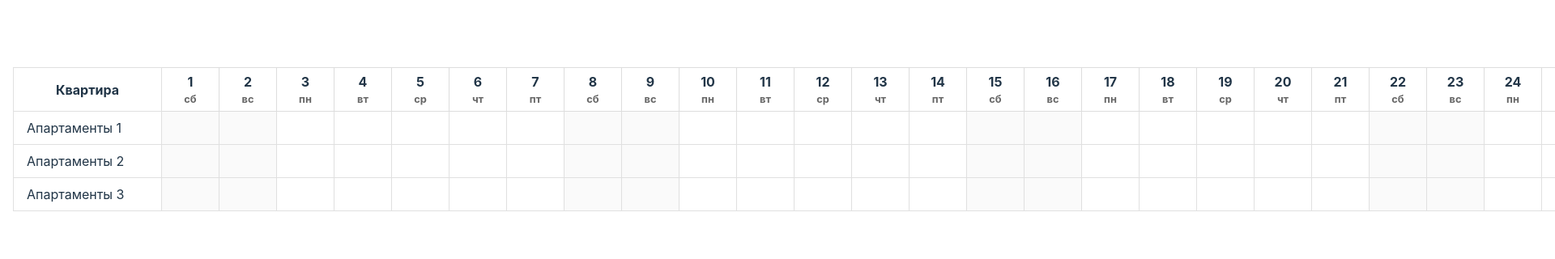
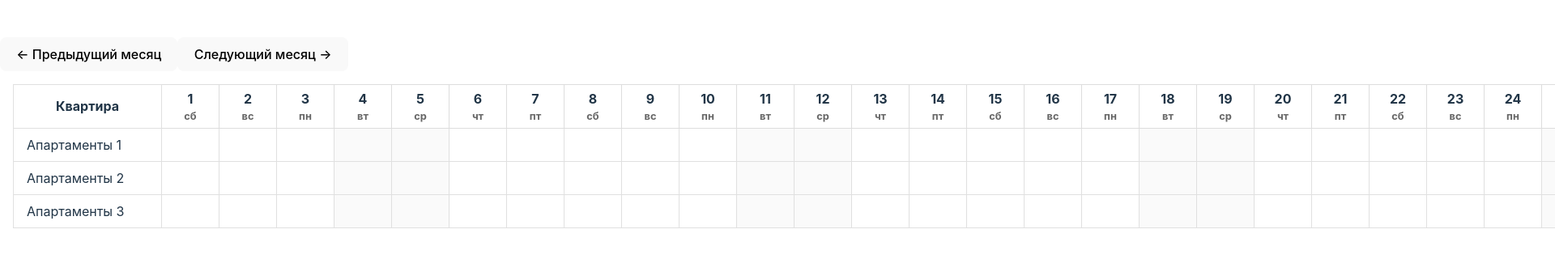
Before and after one commit to TheonAegor/luvento, a React (Vite) app: page / in a window 1280 px wide. Shown: the part 228-548 px from the top of the page at 81% size, 1920 px wide, since content can reach past the window. Built offline with nearby package versions, Linux system fonts and the light colour scheme.

Commit message:
add infinite table

```diff
--- a/src/components/BookingTable.tsx
+++ b/src/components/BookingTable.tsx
@@ -1,9 +1,16 @@
 import {BookingTableHeader} from './BookingTableHeader';
-import { useState } from 'react';
-import { format, eachDayOfInterval, startOfMonth, endOfMonth } from 'date-fns';
+import { useState, useRef } from 'react';
 import styles from '../styles/BookingTable.module.css';
 import { Selection } from '../classes/BookingTable';
-import { isWeekend } from 'date-fns';
+import {
+    format,
+    eachDayOfInterval,
+    addMonths,
+    subMonths,
+    startOfMonth,
+    endOfMonth,
+    isWeekend
+} from 'date-fns';
 
 interface Apartment {
     id: number;
@@ -22,10 +29,52 @@ export default function BookingTable({ apartments, currentMonth, onSelectionChan
     const [isSelecting, setIsSelecting] = useState(false);
     const [selection, setSelection] = useState<Selection | null>(null);
 
-    const daysInMonth = eachDayOfInterval({
-        start: startOfMonth(currentMonth),
-        end: endOfMonth(currentMonth)
-    });
+        // Начальный диапазон: текущий месяц + 2 месяца вперед и 1 назад
+        const [dateRange, setDateRange] = useState({
+            start: startOfMonth(subMonths(new Date(), 1)),
+            end: endOfMonth(addMonths(new Date(), 2))
+        });
+
+        const containerRef = useRef<HTMLTableElement>(null);
+
+        const daysInRange = eachDayOfInterval({
+            start: dateRange.start,
+            end: dateRange.end
+        });
+
+            // Обработчик прокрутки
+    const handleScroll = () => {
+        if (!containerRef.current) return;
+
+        const { scrollLeft, scrollWidth, clientWidth } = containerRef.current;
+        const scrollRatio = scrollLeft / (scrollWidth - clientWidth);
+
+        // Если прокрутили близко к краю, добавляем даты
+        if (scrollRatio > 0.7) {
+            setDateRange(prev => ({
+                ...prev,
+                end: endOfMonth(addMonths(prev.end, 1))
+            }));
+        } else if (scrollRatio < 0.3) {
+            setDateRange(prev => ({
+                ...prev,
+                start: startOfMonth(subMonths(prev.start, 1))
+            }));
+        }
+    };
+
+    // Кнопки навигации по месяцам
+    const scrollToMonth = (direction: 'prev' | 'next') => {
+        if (!containerRef.current) return;
+
+        const cellWidth = 40; // ширина ячейки
+        const daysToScroll = 30; // примерно месяц
+
+        containerRef.current.scrollBy({
+            left: direction === 'next' ? cellWidth * daysToScroll : -(cellWidth * daysToScroll),
+            behavior: 'smooth'
+        });
+    };
 
     const handleMouseDown = (apartmentId: number, date: Date) => {
         setIsSelecting(true);
@@ -79,18 +128,36 @@ export default function BookingTable({ apartments, currentMonth, onSelectionChan
 
 
     return (
+        <>
+        <div className={styles.navigationControls}>
+        <button
+            className={styles.navigationButton}
+            onClick={() => scrollToMonth('prev')}
+        >
+            ← Предыдущий месяц
+        </button>
+        <button
+            className={styles.navigationButton}
+            onClick={() => scrollToMonth('next')}
+        >
+            Следующий месяц →
+        </button>
+    </div>
         <div
             className={styles.bookingTableContainer}
             onMouseUp={handleMouseUp}
             onMouseLeave={handleMouseUp}
         >
-            <table className={styles.bookingTable}>
+            <table className={styles.bookingTable}
+                ref={containerRef}
+                onScroll={handleScroll}
+            >
                 <BookingTableHeader currentMonth={currentMonth} />
                 <tbody>
                     {apartments.map(apartment => (
                         <tr key={apartment.id}>
                             <td className={styles.apartmentColumn}>{apartment.name}</td>
-                            {daysInMonth.map(day => (
+                            {daysInRange.map(day => (
                                 <td
                                     key={format(day, 'yyyy-MM-dd')}
                                     className={`${styles.bookingCell} ${
@@ -107,5 +174,6 @@ export default function BookingTable({ apartments, currentMonth, onSelectionChan
                 </tbody>
             </table>
         </div>
+        </>
     );
 }
```
